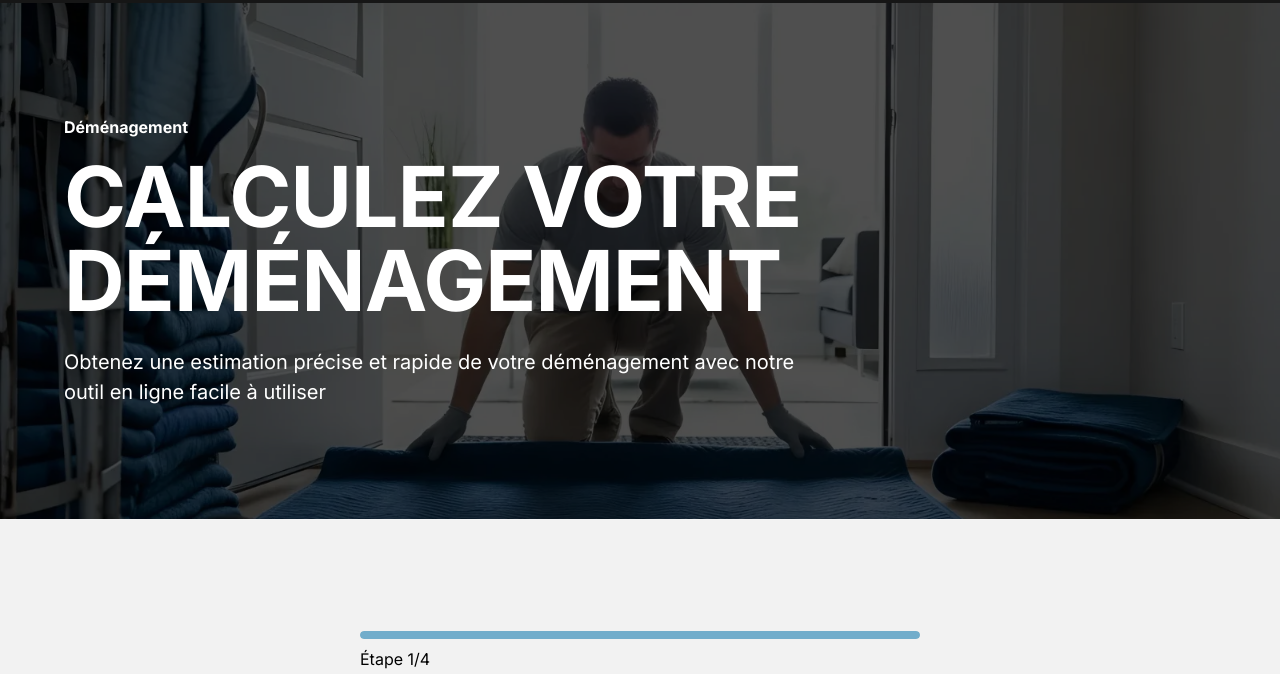
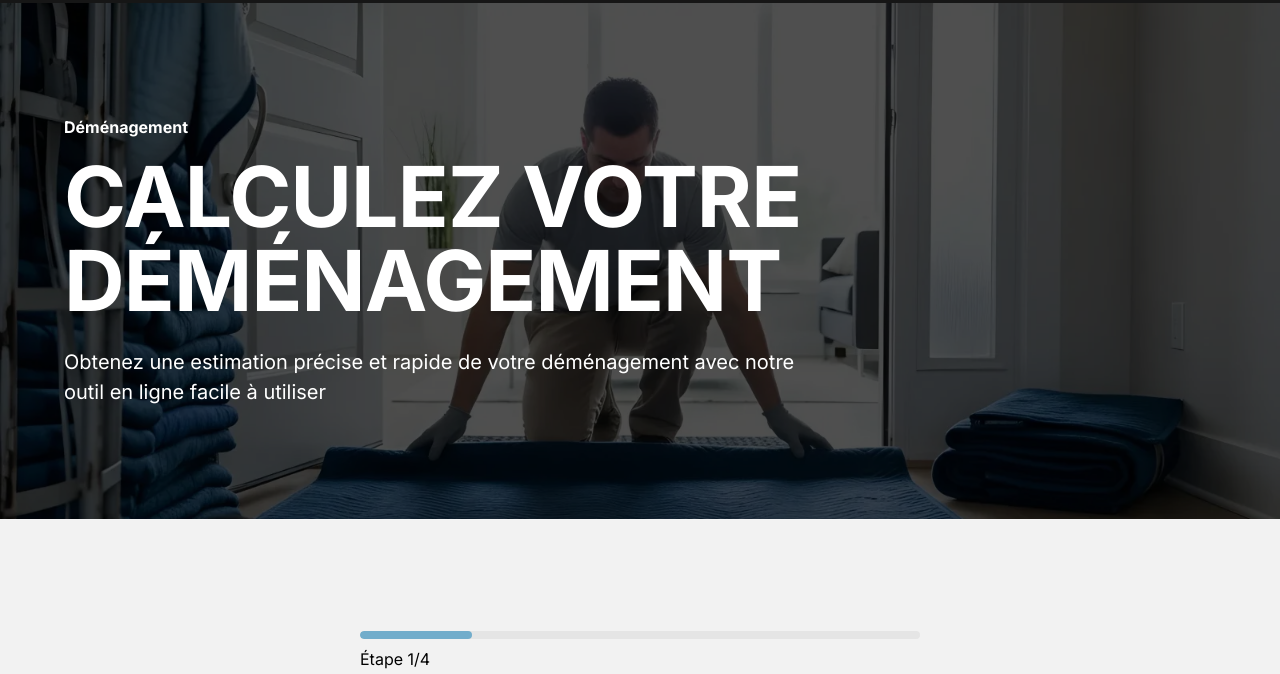
Before and after one commit to Wrivard/demenagementboreal, a website: page calculateur.html in a window 1280 px wide. Shown: the part 126-800 px from the top of the page. Drawn offline with nearby package versions, Linux system fonts and the light colour scheme; some packages are replaced by stand-ins of ours; no server answers.

Commit message:
fix: Correction de la barre de progression - désactivation de flex: 1 pour permettre la largeur dynamique

```diff
--- a/css/custom-styles.css
+++ b/css/custom-styles.css
@@ -260,8 +260,11 @@
   background-color: #e5e5e5 !important; /* Light gray background to see progress clearly */
   border-radius: 4px;
   overflow: hidden;
-  display: flex;
+  display: flex !important;
   align-items: center;
+  flex-direction: row !important;
+  /* Ensure flex container doesn't force children to grow */
+  justify-content: flex-start !important;
 }
 
 .multi-form11_progress-bar[data-form="progress-indicator"],
@@ -274,6 +277,11 @@
   display: block !important;
   min-width: 0 !important;
   max-width: 100% !important;
+  /* Disable flex: 1 from Webflow CSS to allow width to work */
+  flex: none !important;
+  flex-grow: 0 !important;
+  flex-shrink: 0 !important;
+  flex-basis: auto !important;
   width: auto !important; /* Let JavaScript set the width dynamically */
 }
 
@@ -281,6 +289,7 @@
 .multi-form11_progress-bar[data-form="progress-indicator"][data-progress],
 #progress-indicator[data-progress] {
   width: var(--progress-width, 20%) !important;
+  flex-basis: var(--progress-width, 20%) !important;
 }
 
 .multi-form11_progress-bar.current {
--- a/js/calculator.js
+++ b/js/calculator.js
@@ -91,6 +91,11 @@ console.log('🚀 Calculator script loaded');
 
         // Force update with !important to override any conflicting styles
         // Set width both as inline style and CSS variable
+        // Disable flex properties that override width
+        progressBar.style.setProperty('flex', 'none', 'important');
+        progressBar.style.setProperty('flex-grow', '0', 'important');
+        progressBar.style.setProperty('flex-shrink', '0', 'important');
+        progressBar.style.setProperty('flex-basis', 'auto', 'important');
         progressBar.style.setProperty('width', progress + '%', 'important');
         progressBar.style.setProperty('--progress-width', progress + '%', 'important');
         progressBar.style.setProperty('display', 'block', 'important');
@@ -101,6 +106,14 @@ console.log('🚀 Calculator script loaded');
 
         // Force a reflow to ensure the width is applied
         void progressBar.offsetWidth;
+
+        // Double-check and force width again after reflow
+        const computedWidth = window.getComputedStyle(progressBar).width;
+        if (computedWidth === '100%' || computedWidth === progressBar.parentElement.offsetWidth + 'px') {
+          console.warn('⚠️ Width still 100%, forcing again...');
+          progressBar.style.setProperty('width', progress + '%', 'important');
+          progressBar.style.setProperty('flex', 'none', 'important');
+        }
 
         console.log(`Progress: ${progress}% (step ${step}/${totalSteps})`);
         console.log('Progress bar element:', progressBar);
```
